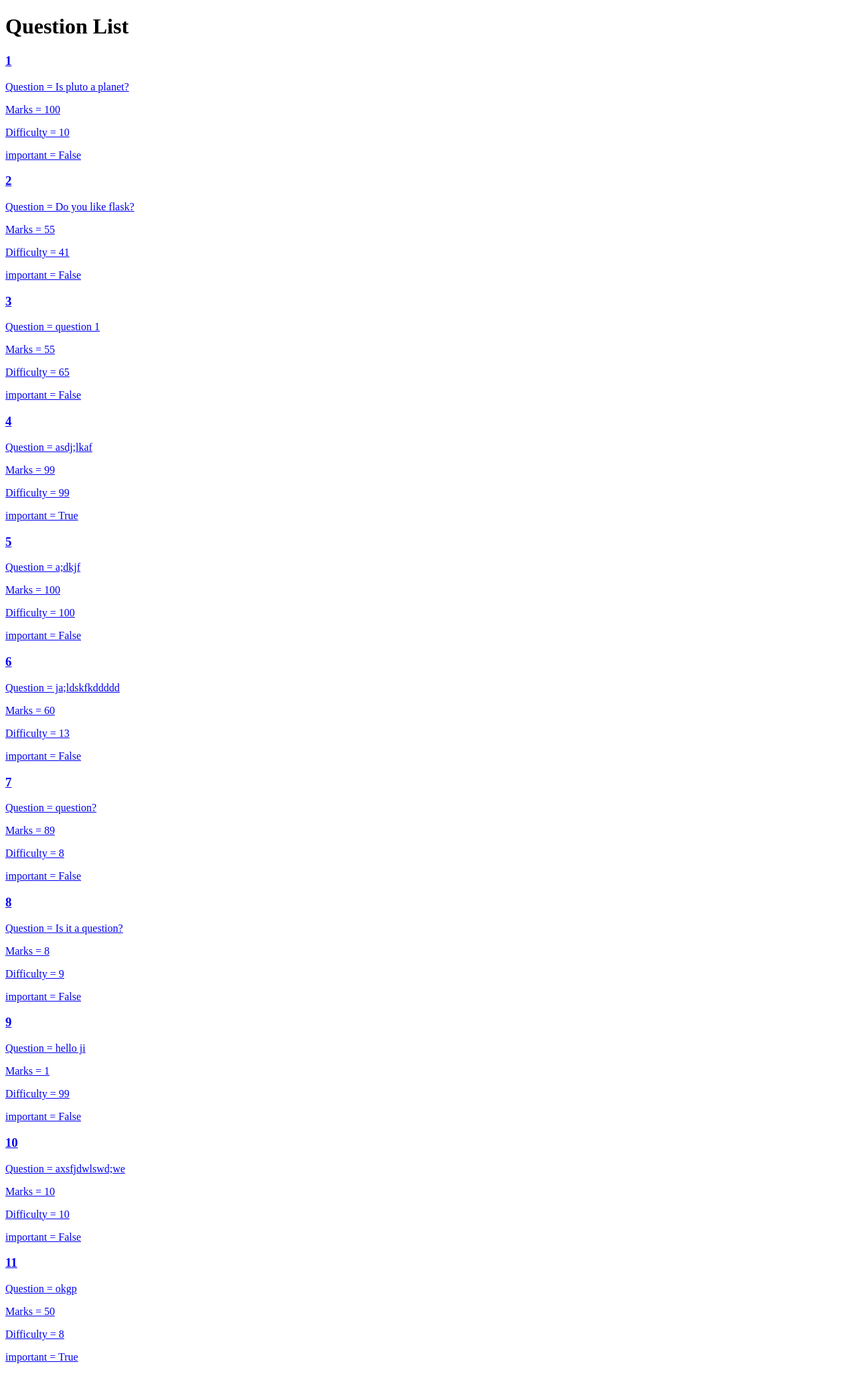
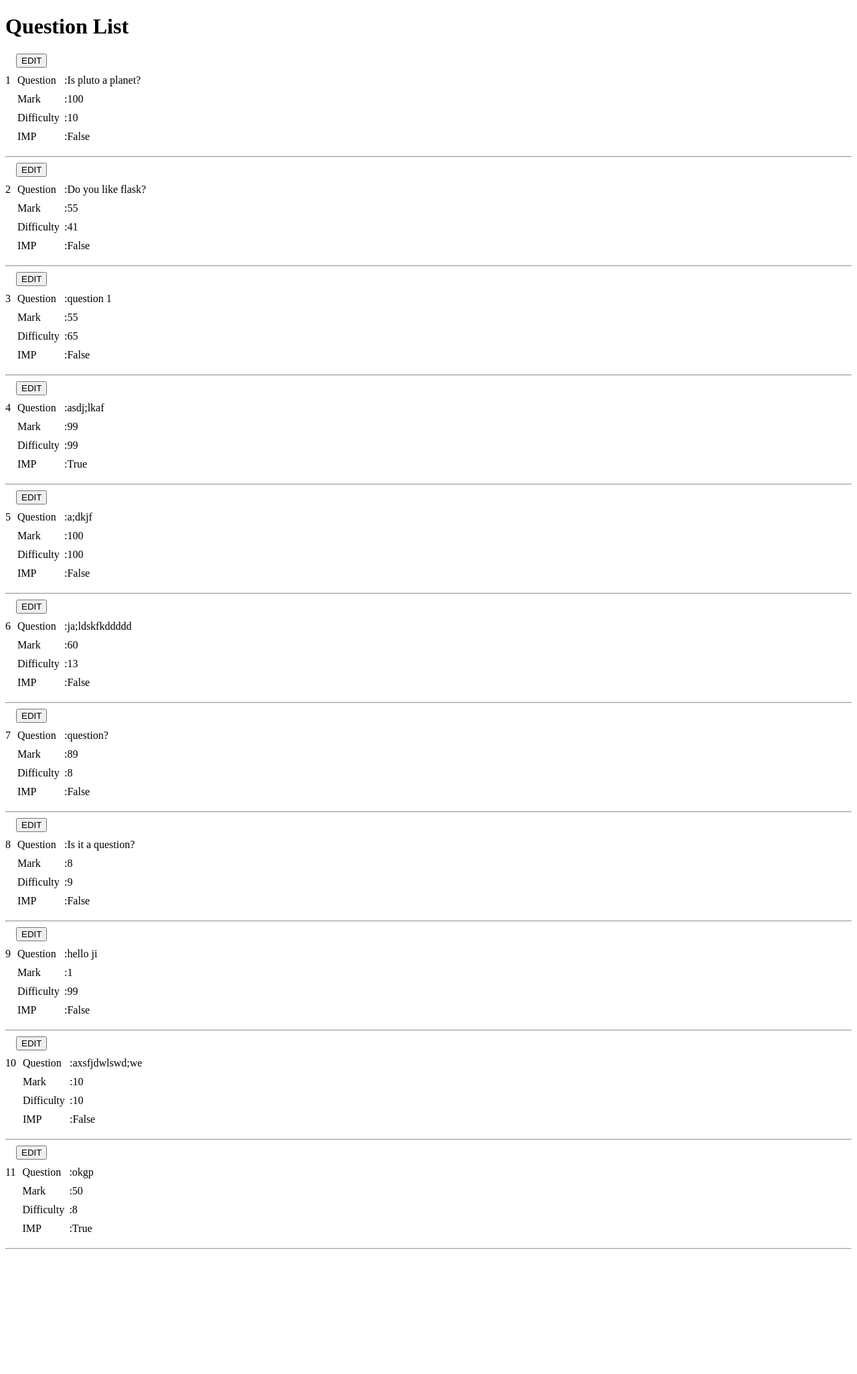
Before and after one commit to Niraj-Kamdar/question-paper-generator, a Flask app: page /question in a window 1280 px wide. Shown: the whole page at 67% size. After the commit the page ends 1865 px from the top, so only its background shows below. Run offline with Flask 2, Linux system fonts and the light colour scheme; data comes from the database, SQL or seed files in the repository; both versions use the stored data as it was after the commit.

Commit message:
added functionality of update question

```diff
--- a/flaskapp/routes.py
+++ b/flaskapp/routes.py
@@ -22,7 +22,7 @@ def questions():
     return render_template("questions.html",
                            questions=_questions,
                            css_file='css/question_form.css',
-                           js_file='js/question_form.js'
+                           js_file='js/update_question.js'
                            )
 
 
--- a/flaskapp/static/css/question_form.css
+++ b/flaskapp/static/css/question_form.css
@@ -28,3 +28,39 @@
   text-align: left;
   width: 70px;
 }
+
+.questionContainer {
+  display: flex;
+  margin: 0 0 10px 0;
+}
+
+.questionId {
+  margin: 10px 0;
+}
+
+.questions {
+  list-style-type: none;
+  padding: 0 0 0 10px;
+  margin: 0;
+}
+
+.questionItems {
+  display: flex;
+  margin: 10px 0;
+}
+
+.questionLabel {
+  width: 70px;
+}
+
+.controlBtn {
+  margin-left: 16px;
+}
+
+.cancelBtn {
+  display: none;
+}
+
+form {
+  margin-left: 10px;
+}
--- a/flaskapp/static/js/question_form.js
+++ b/flaskapp/static/js/question_form.js
@@ -4,8 +4,7 @@ const mark = document.getElementById("form__fields__mark");
 const difficulty = document.getElementById("form__fields__difficulty");
 const formErrors = document.querySelectorAll(".form__client_error");
 question.addEventListener("blur", () => {
-    if (question.value.trim() === "")
-        formErrors[0].innerHTML = "empty question";
+  if (question.value.trim() === "") formErrors[0].innerHTML = "empty question";
   if (question.value.trim().length < 2)
     formErrors[0].innerHTML = "enter valid question";
 });
@@ -36,7 +35,9 @@ difficulty.addEventListener("blur", e => {
 difficulty.addEventListener("input", () => {
   if (formErrors[2].innerHTML) formErrors[2].innerHTML = "";
 });
+console.log("loaded");
 form.addEventListener("submit", e => {
+  console.log("done!!!!");
   let flag = 0;
   if (question.value.trim() === "") {
     formErrors[0].innerHTML = "empty question";
--- a/flaskapp/templates/layout.html
+++ b/flaskapp/templates/layout.html
@@ -1,19 +1,24 @@
 <!DOCTYPE html>
 
 <html lang="en">
+
 <head>
     <title>
         {{ title }}
     </title>
-    <link rel="stylesheet" type="text/css" href=" {{ url_for('static', filename=css_file) }}"/>
+    <link rel="stylesheet" type="text/css" href=" {{ url_for('static', filename=css_file) }}" />
+    <style>
+
+    </style>
 </head>
 
 <body>
 
-{% block main %}
-{% endblock main %}
+    {% block main %}
+    {% endblock main %}
 
-<script type="text/javascript" src=" {{ url_for('static', filename=js_file) }}"></script>
+
+    <script type="text/javascript" src=" {{ url_for('static', filename=js_file) }}"></script>
 </body>
 
 </html>
--- a/flaskapp/templates/questions.html
+++ b/flaskapp/templates/questions.html
@@ -14,15 +14,38 @@
     <h1>Question List</h1>
 
     {% for q in questions %}
-                <a href="{{ url_for('update_question', question_id=q.id) }}">
-                    <p>
-                    <h3>{{ q.id }}</h3>
-                    <p>Question = {{ q.question }}</p>
-                    <p>Marks = {{ q.mark }}</p>
-                    <p>Difficulty = {{ q.difficulty }}</p>
-                    <p>important = {{ q.imp }}</p>
-                    </p>
-                </a>
+    <div class="controlBtn">
+        <button class="editBtn">EDIT</button>
+        <button class="cancelBtn">Cancel</button>
+    </div>
+    <div class="questionContainer">
+        <div class="questionId">
+            {{q.id}}
+        </div>
+        <div class="formContent">
+            <ul class="questions">
+                <li class="questionItems">
+                    <div class="questionLabel">Question </div>
+                    <div class="questionValue">:{{q.question}}</div>
+                </li>
+                <li class="questionItems">
+                    <div class="questionLabel">Mark </div>
+                    <div class="questionValue">:{{q.mark}}</div>
+                </li>
+                <li class="questionItems">
+                    <div class="questionLabel">Difficulty </div>
+                    <div class="questionValue">:{{q.difficulty}}</div>
+                </li>
+                <li class="questionItems">
+                    <div class="questionLabel">IMP </div>
+                    <div class="questionValue">:{{q.imp}}</div>
+                </li>
+
+            </ul>
+        </div>
+    </div>
+
+    <hr />
     {% endfor %}
     {% endblock %}
 
```
Also changed, not shown: flaskapp/static/js/update_question.js (added, +44 -0 lines), flaskapp/site.db. Lines whose indentation alone changed are shown as unchanged.
